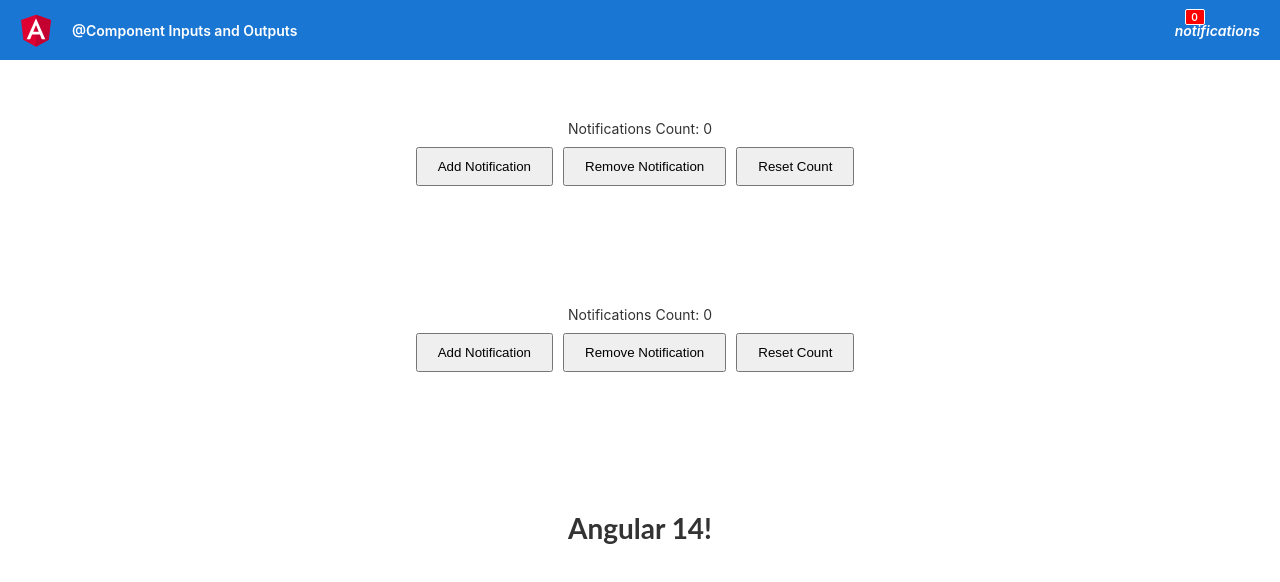
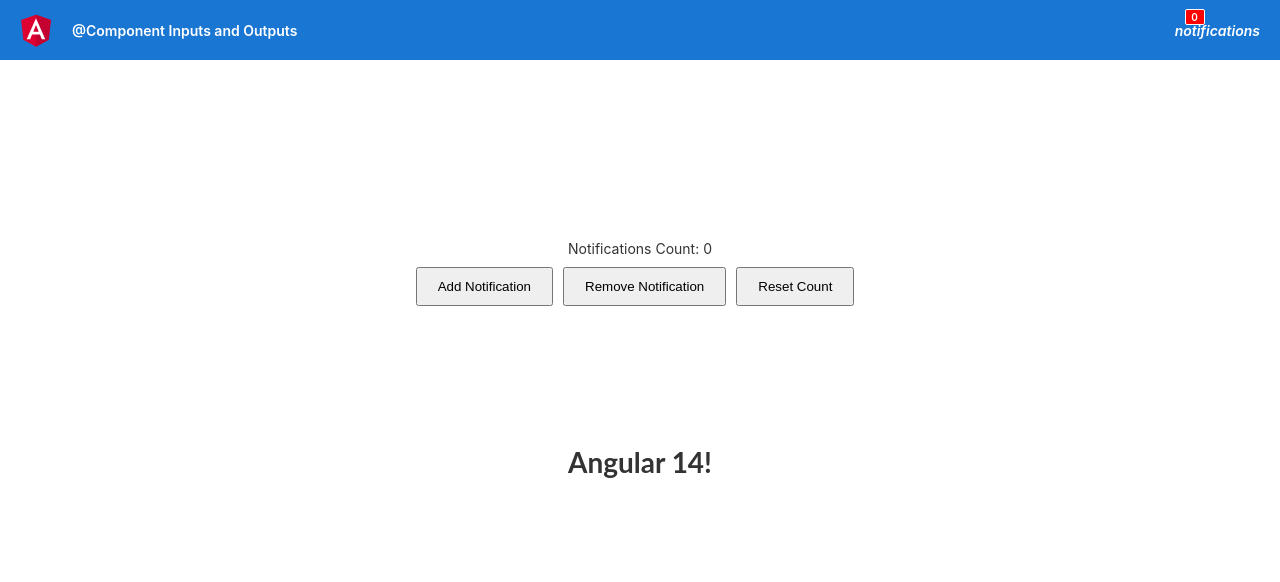
Before and after one commit to vellaichamy/-Angular-12-learning, an Angular app: page / in a window 1280 px wide. Shown: the top 582 px of the page. Built offline with nearby package versions, Linux system fonts and the light colour scheme.

Commit message:
2 files modified

```diff
--- a/src/app/app.component.html
+++ b/src/app/app.component.html
@@ -13,7 +13,7 @@
 </div>
 
 <div class="content" role="main">
-  <app-notifications-manager></app-notifications-manager>
+  <!-- <app-notifications-manager></app-notifications-manager> -->
 </div>
 <div class="content" role="main">
   <!-- <app-version-control></app-version-control> -->
--- a/src/app/cc-ng-on-changes/components/version-control/version-control.component.html
+++ b/src/app/cc-ng-on-changes/components/version-control/version-control.component.html
@@ -1,9 +1,9 @@
-<form [formGroup]="versionForm" (ngSubmit)="formSubmit()">
+<!-- <form [formGroup]="versionForm" (ngSubmit)="formSubmit()"> -->
 <div class="form-group">
   <label for="versionNumber">Version Number</label>
   <input formControlName="version" type="text" class="form-control" id="versionNumber" aria-describedby="versionHelp" placeholder="Enter version number">
   <small id="versionHelp" class="form-text text-muted">Use semantic versioning (x.x.x)</small>
 </div>
 <button type="submit" class="btn btn-primary">Submit</button>
-</form>
+<!-- </form> -->
 <app-vc-logs [vName]="versionName"></app-vc-logs>
```
Lines whose indentation alone changed are shown as unchanged.
